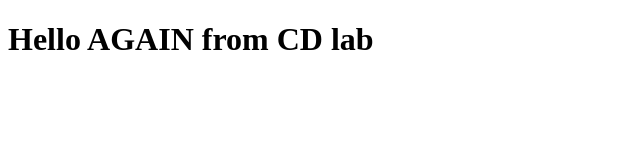
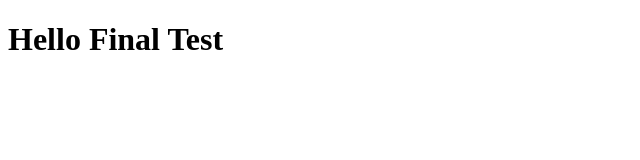
Before and after one commit to DavidBurgosTUD/lab11, a plain HTML site: page index.html in a window 1280 px wide. Shown: the whole page, without its empty margins (0-640 px from the left). Drawn offline with Linux system fonts and the light colour scheme.

Commit message:
edit both test

```diff
--- a/index.html
+++ b/index.html
@@ -4,6 +4,6 @@
     <title>Lab11</title>
 </head>
 <body>
-    <h1>Hello AGAIN from CD lab</h1>
+    <h1>Hello Final Test</h1>
 </body>
 </html>
```
Also changed, not shown: 1 other file.
